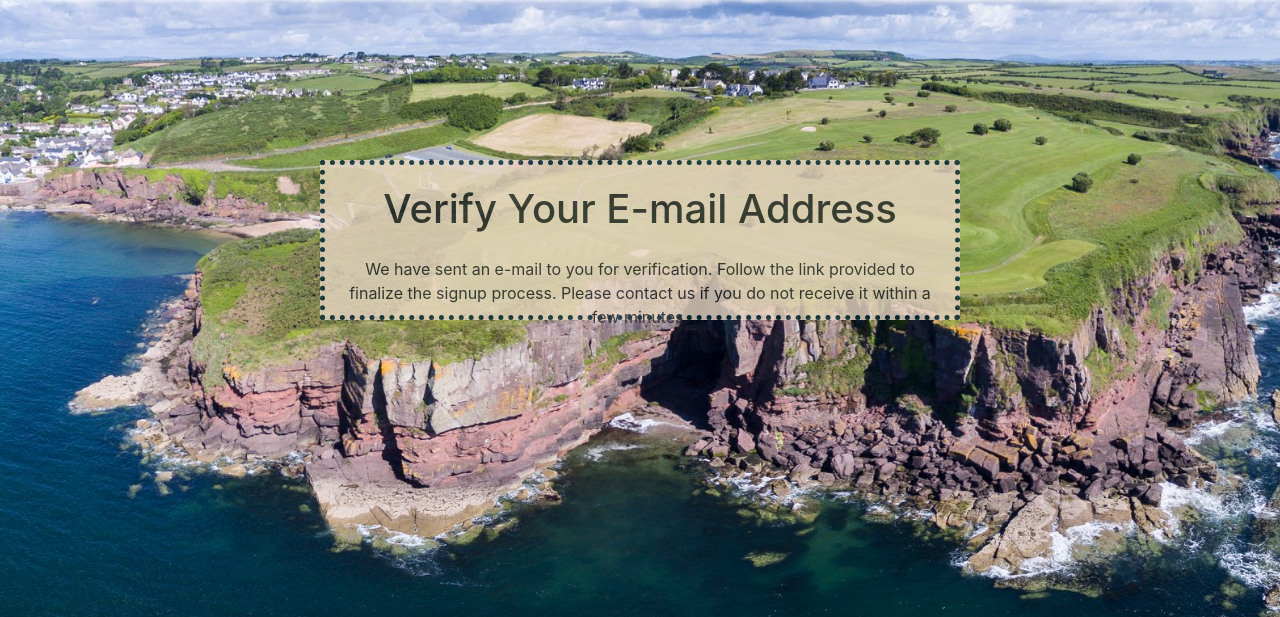
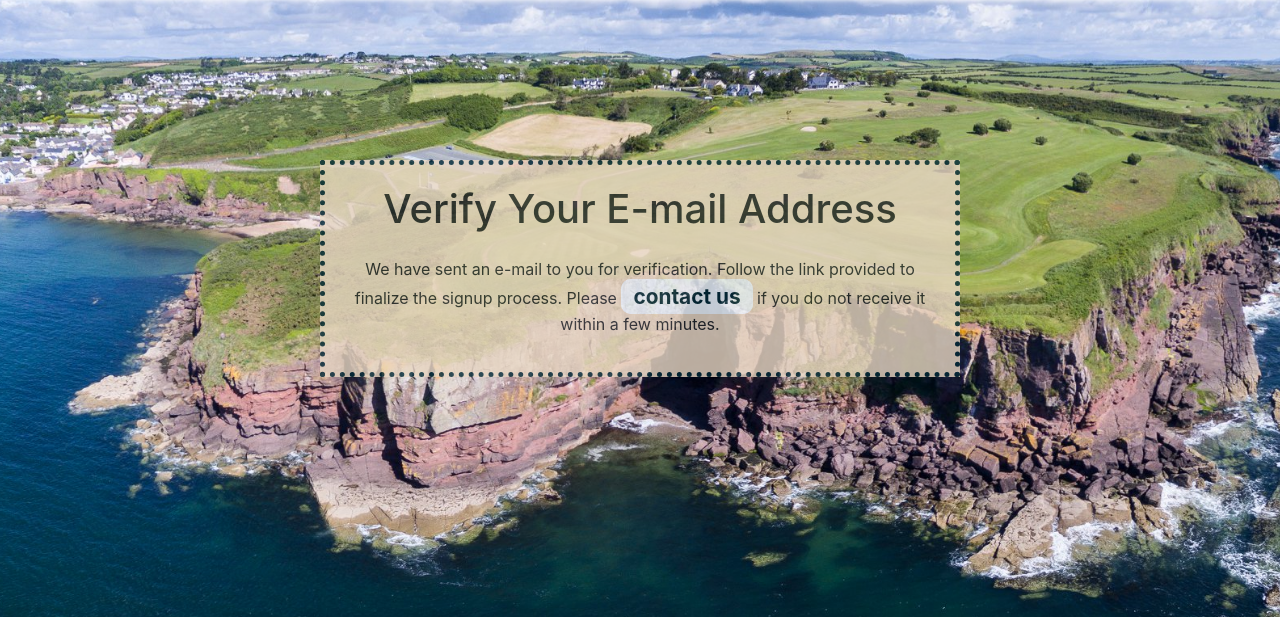
Before and after one commit to Aramantos/GolfClubPortal, a Django app: a page that uses templates/allauth/account/verification_sent.html in a window 1280 px wide; the page is wider, and only the part inside the window is pictured. Shown: the part 129-746 px from the top of that part. Run offline with Django 3.2, Linux system fonts and the light colour scheme; some libraries are stand-ins or nearby versions.

Commit message:
update/add contact us buttons to relvant templates

```diff
--- a/static/css/base.css
+++ b/static/css/base.css
@@ -252,7 +252,7 @@ body{
 }
 
 #sign-out-card{
-    height: 18vh;
+    height: auto;
 }
 
 #sign-out-card p{
@@ -269,11 +269,29 @@ body{
 }
 
 #password-reset-card{
-    height: 40vh;
+    height: auto;
 }
 
 #verify-card {
-    height: 20vh;
+    height: auto;
+}
+
+#contact-us {
+    color: var(--gunmetal)!important;
+    border: 2px solid aliceblue;
+    padding: 3px 10px;
+    border-radius: 10px;
+    background: aliceblue;
+    font-size: 1.3rem;
+    font-weight: 700;contact
+    text-transform: capitalize;
+}
+
+#contact-us:hover {
+    color: aliceblue!important;
+    border: 2px solid var(--gunmetal);
+    background: var(--gunmetal);
+    text-decoration: none;
 }
 
 /*------------------Dropdown Menu*/
--- a/templates/allauth/account/password_reset.html
+++ b/templates/allauth/account/password_reset.html
@@ -21,6 +21,6 @@
             <input id="password-reset-button" type="submit" value="{% trans 'Reset My Password' %}" />
         </form>
 
-        <p class="big-bold">{% blocktrans %}Please <a href="mailto:john.doyle.mail@icloud.com">contact us</a> if you have any trouble resetting your password.{% endblocktrans %}</p>
+        <p class="big-bold">{% blocktrans %}Please <a id="contact-us" href="mailto:john.doyle.mail@icloud.com">contact us</a> if you have any trouble resetting your password.{% endblocktrans %}</p>
     </div>
 {% endblock %}
--- a/templates/allauth/account/password_reset_done.html
+++ b/templates/allauth/account/password_reset_done.html
@@ -13,7 +13,7 @@
         {% include "account/snippets/already_logged_in.html" %}
         {% endif %}
 
-        <p>{% blocktrans %}We have sent you an e-mail. Please <a href="mailto:john.doyle.mail@icloud.com">contact us</a> if you do not receive it within a few minutes.{% endblocktrans %}</p>
+        <p>{% blocktrans %}We have sent you an e-mail. Please <a id="contact-us" href="mailto:john.doyle.mail@icloud.com">contact us</a> if you do not receive it within a few minutes.{% endblocktrans %}</p>
     </div>
 
 {% endblock %}
--- a/templates/allauth/account/verification_sent.html
+++ b/templates/allauth/account/verification_sent.html
@@ -9,7 +9,7 @@
     <h1 class="text-center mb-4 allauth-header">{% trans "Verify Your E-mail Address" %}</h1>
 
 
-    <p class="text-center">{% blocktrans %}We have sent an e-mail to you for verification. Follow the link provided to finalize the signup process. Please contact us if you do not receive it within a few minutes.{% endblocktrans %}</p>
+    <p class="text-center">{% blocktrans %}We have sent an e-mail to you for verification. Follow the link provided to finalize the signup process. Please <a id="contact-us" href="mailto:john.doyle.mail@icloud.com">contact us</a> if you do not receive it within a few minutes.{% endblocktrans %}</p>
 </div>
 
 {% endblock %}
--- a/templates/allauth/account/verified_email_required.html
+++ b/templates/allauth/account/verified_email_required.html
@@ -18,7 +18,7 @@
 
     <p>{% blocktrans %}We have sent an e-mail to you for
     verification. Please click on the link inside this e-mail. Please
-    contact us if you do not receive it within a few minutes.{% endblocktrans %}</p>
+    <a id="contact-us" href="mailto:john.doyle.mail@icloud.com">contact us</a> if you do not receive it within a few minutes.{% endblocktrans %}</p>
 
     <p>{% blocktrans %}<strong>Note:</strong> you can still <a href="{{ email_url }}">change your e-mail address</a>.{% endblocktrans %}</p>
 </div>
```
